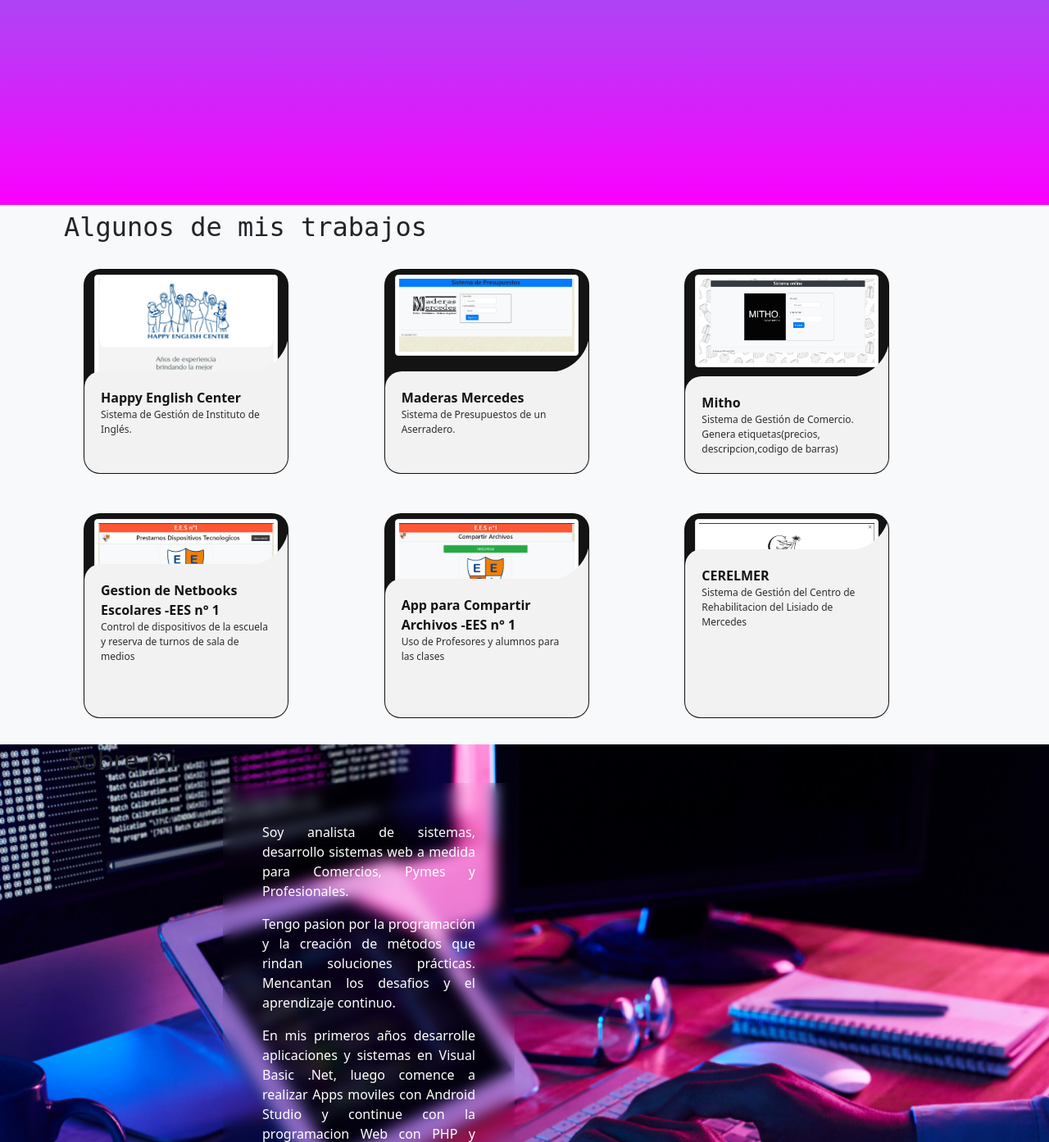
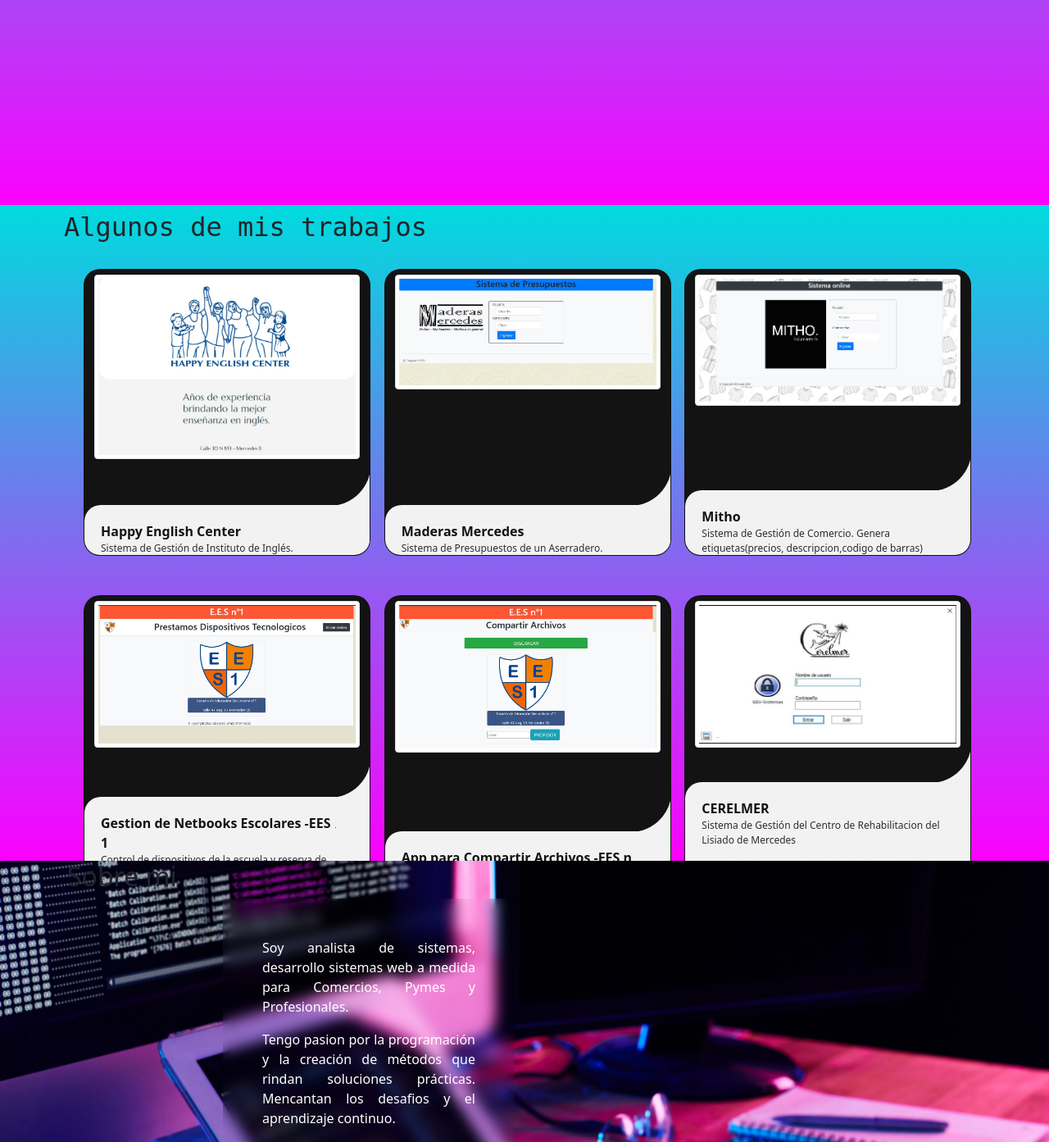
Before and after one commit to gdjuarez/Portfolio, a PHP site: page / in a window 1280 px wide. Shown: the part 550-1943 px from the top of the page at 82% size. Run offline with PHP 8.4, Linux system fonts and the light colour scheme.

Commit message:
Update style.css

```diff
--- a/assets/css/style.css
+++ b/assets/css/style.css
@@ -63,6 +63,14 @@
     font-family: monospace;
   }
 
+  #trabajos {
+    width: 100%;
+    height: 100vh;
+    background: #fc00ff;  /* fallback for old browsers */
+    background: -webkit-linear-gradient(to bottom, #00dbde, #fc00ff);  /* Chrome 10-25, Safari 5.1-6 */
+    background: linear-gradient(to bottom, #00dbde, #fc00ff); /* W3C, IE 10+/ Edge, Firefox 16+, Chrome 26+, Opera 12+, Safari 7+ */
+
+  }
   .trabajos h2 {
    font-family: monospace;
   }
@@ -102,8 +110,8 @@
   /* cards  trabajos*/
   .card {
     position: relative;
-    width: 250px;
-    height: 250px;
+    width: 350px;
+    height: 350px;
     color: #2e2d31;
     background: #131313;
     overflow: hidden;
```
